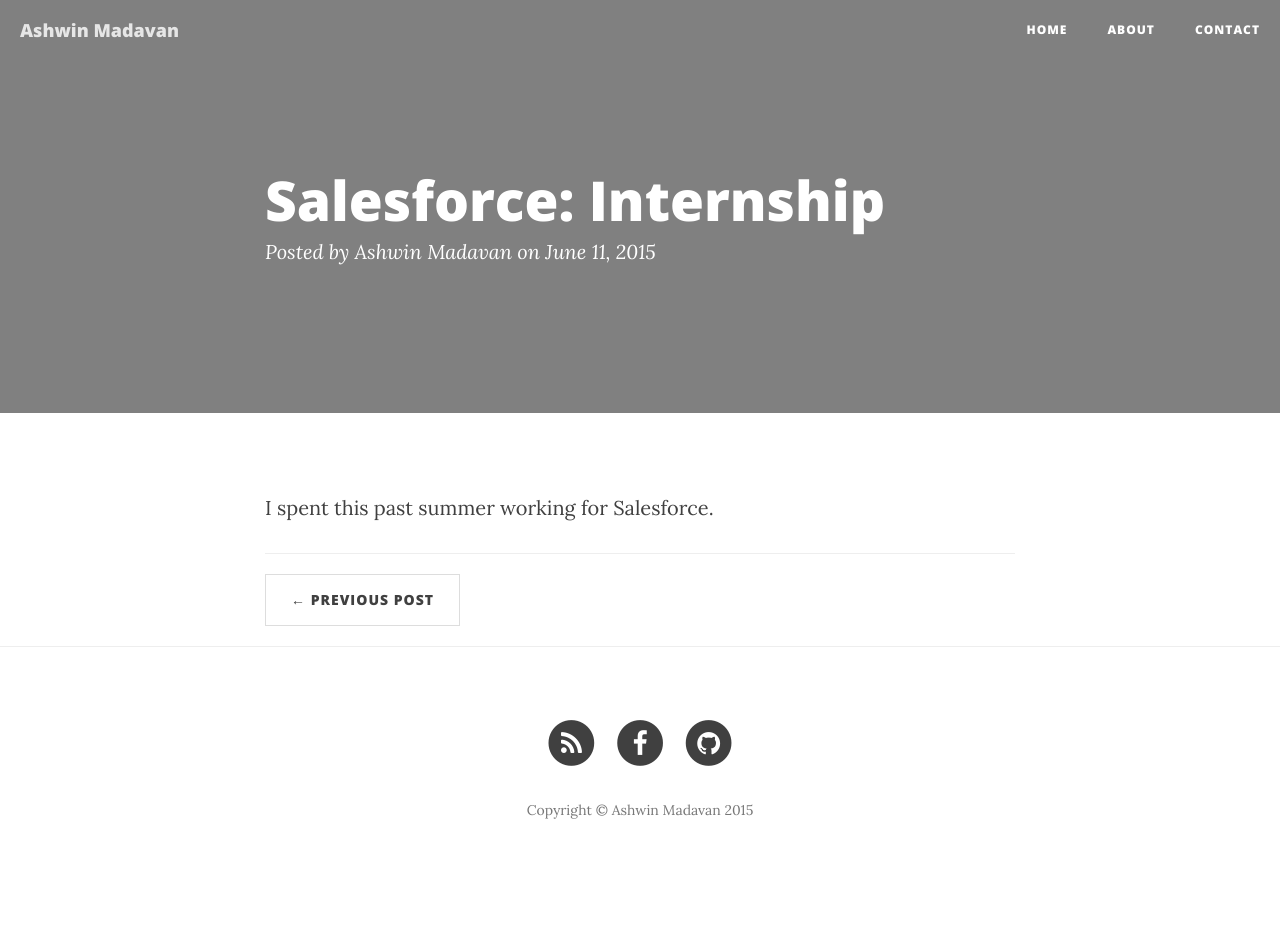
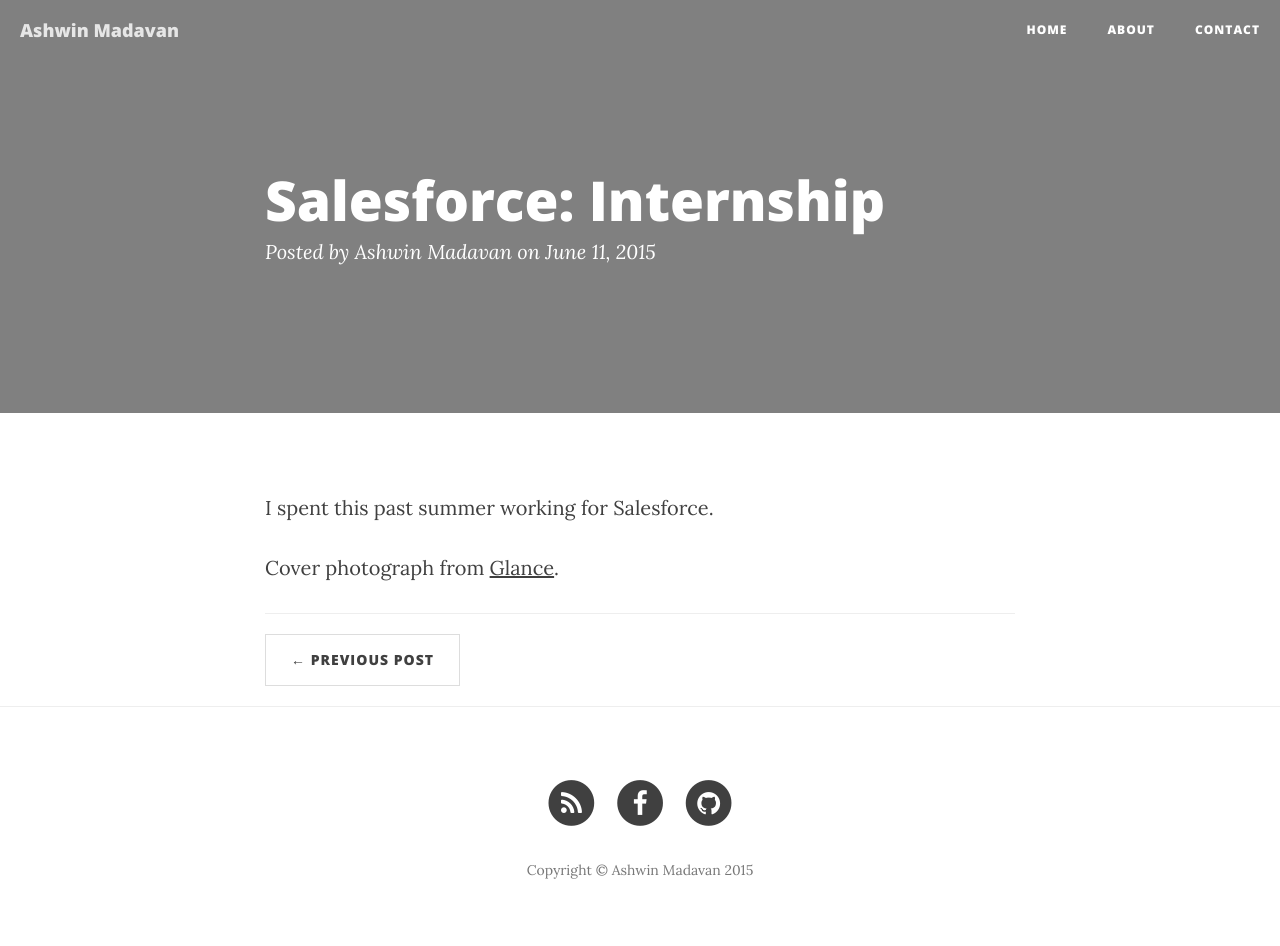
Before and after one commit to ashwin153/ashwin153.github.io, a Jekyll site: the page built from _posts/2015-06-11-salesforce.md, in a window 1280 px wide. Built offline with Jekyll 4.4.1, drawn with Linux system fonts in a browser that asks for light colours; nearby versions of some CDN libraries; before the commit the page ends 900 px from its top, so only the background shows below that.

Commit message:
Update 2015-06-11-salesforce.md

```diff
--- a/_posts/2015-06-11-salesforce.md
+++ b/_posts/2015-06-11-salesforce.md
@@ -7,3 +7,5 @@
 ---
 
 I spent this past summer working for Salesforce.
+
+Cover photograph from [Glance](http://ww2.glance.net/partners/salesforce-integration/).
```
